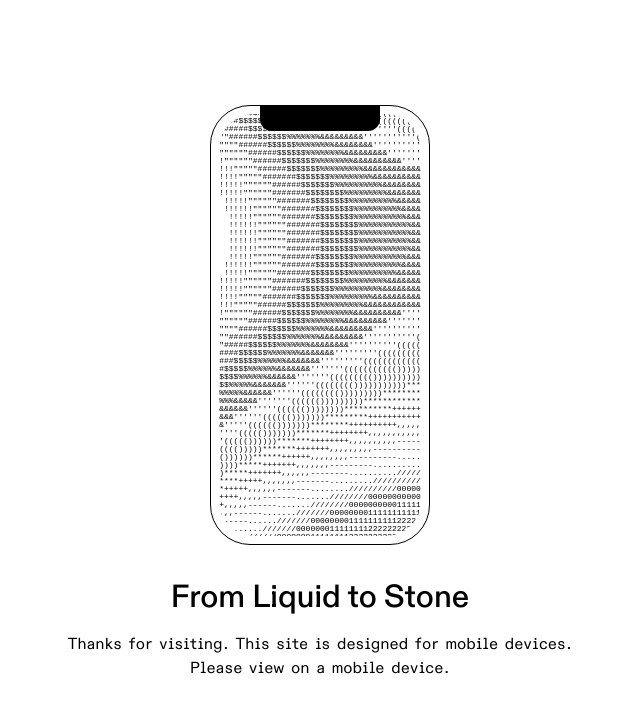
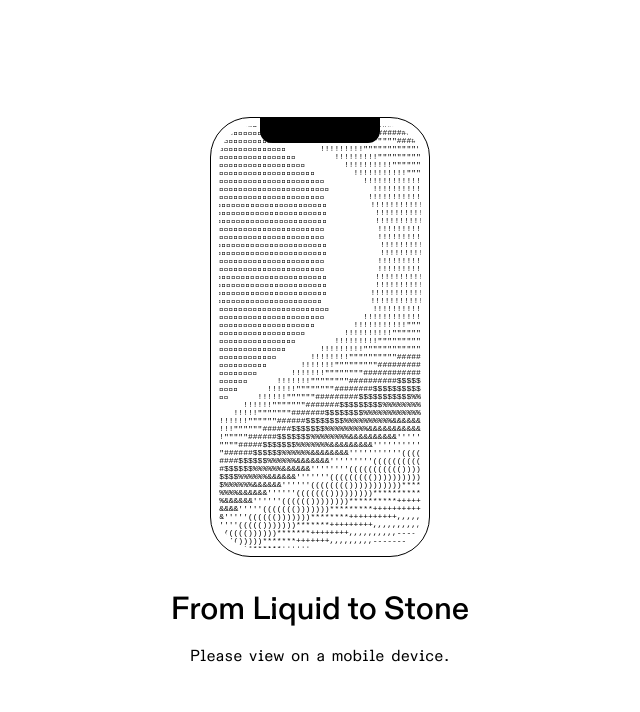
Before and after one commit to pixel-frame/library, a React (Vite) app: page /explore in a window 1280 px wide. Shown: the top 712 px of the page, without its empty margins (320-960 px from the left). Built offline with nearby package versions, Linux system fonts and the light colour scheme.

Commit message:
change speed

```diff
--- a/src/components/DesktopWarning/DesktopWarning.jsx
+++ b/src/components/DesktopWarning/DesktopWarning.jsx
@@ -6,7 +6,7 @@ const DesktopWarning = () => {
   const [animConfig] = useState({
     xFrequency: -50,
     yFrequency: 20,
-    speed: 0.0001,
+    speed: 0.00001,
     amplitude: 10.18,
   });
 
@@ -52,7 +52,7 @@ const DesktopWarning = () => {
           <div className={styles.homeButton}></div>
         </div>
         <h1>From Liquid to Stone</h1>
-        <p>Thanks for visiting. This site is designed for mobile devices. Please view on a mobile device.</p>
+        <p>Please view on a mobile device.</p>
       </div>
     </div>
   );
```
